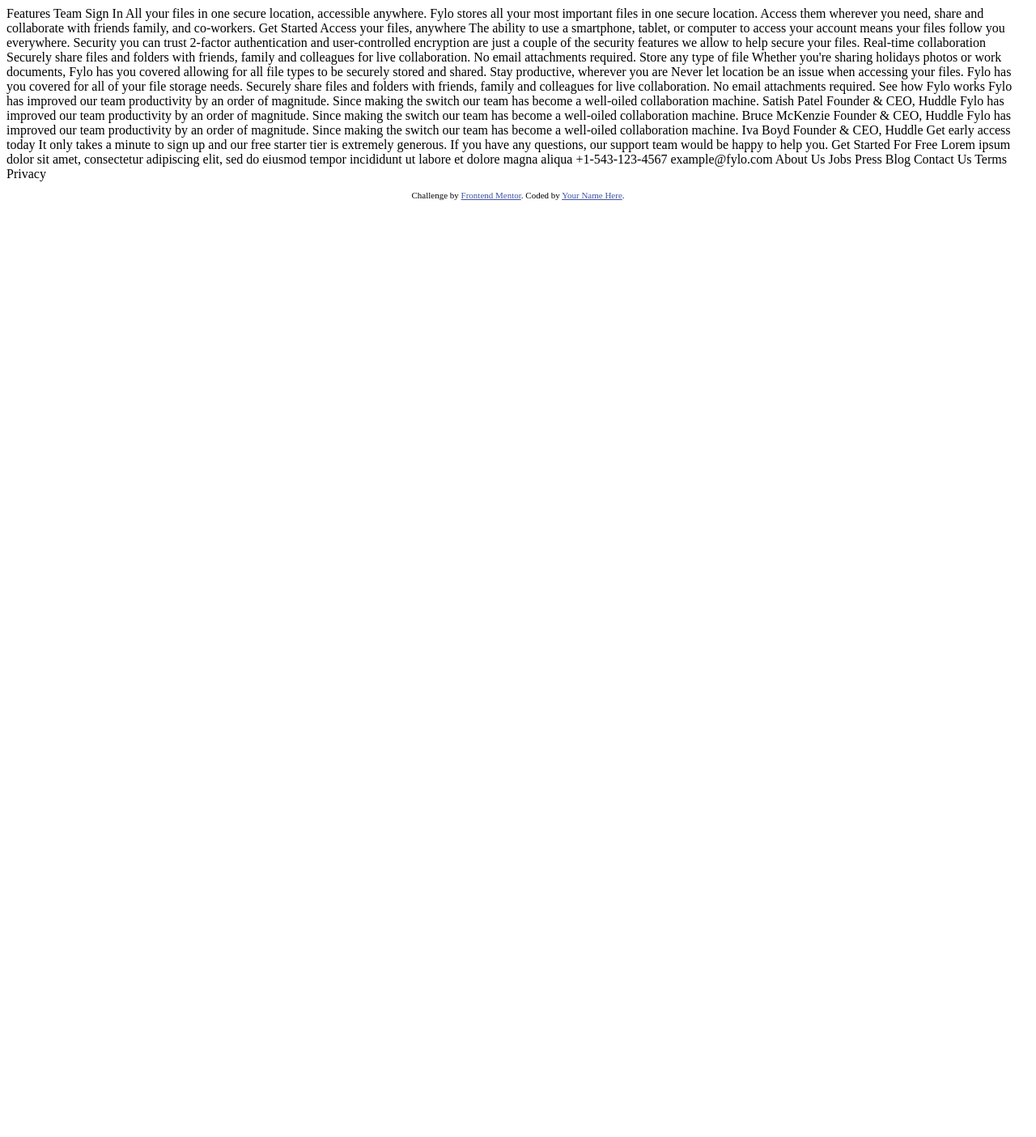
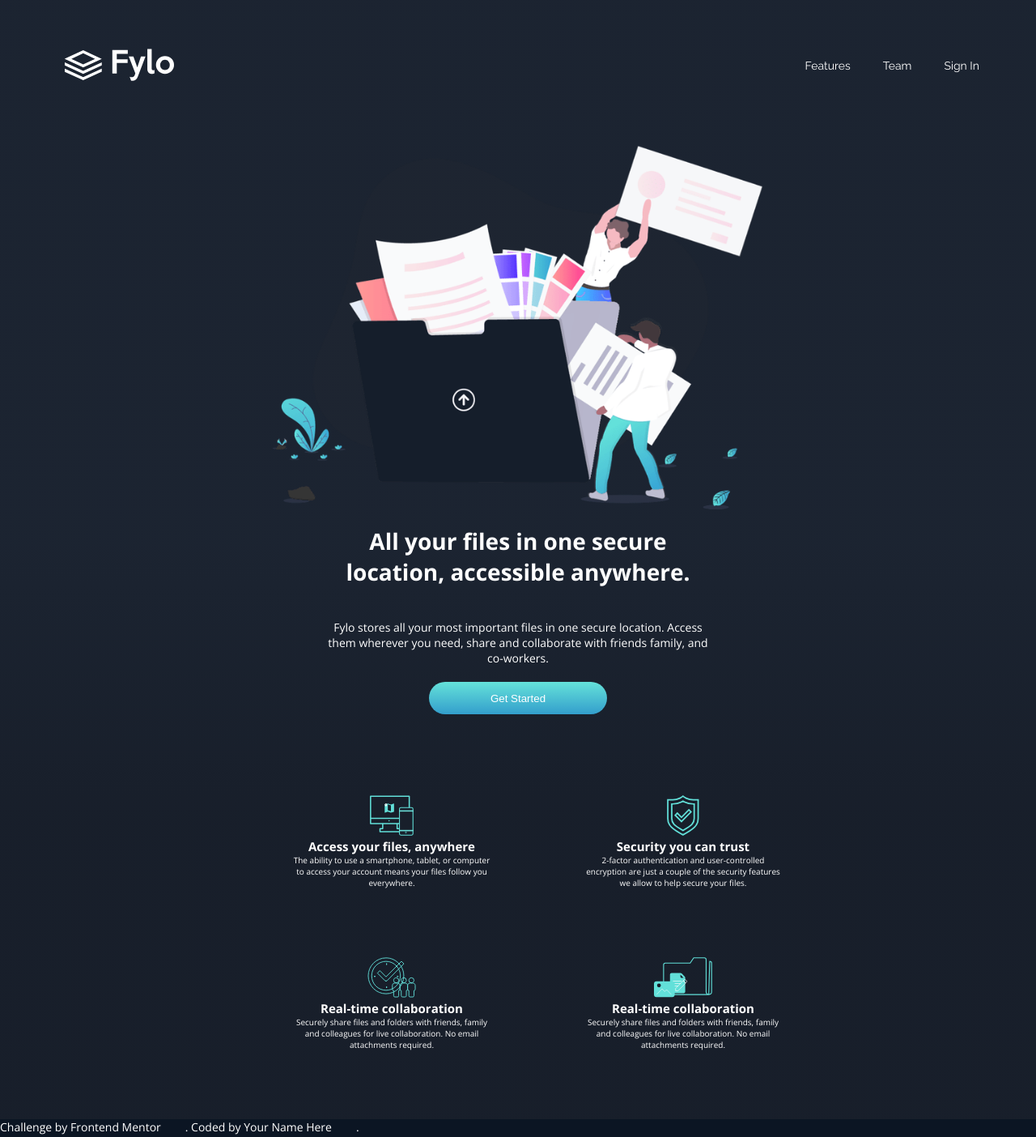
Before and after one commit to barshaya/fylo-dark-theme-landing-page-master, a plain HTML site: page index.html in a window 1280 px wide. Shown: the whole page at 81% size. Before the commit the page ends 800 px from the top, so only its background shows below. Drawn offline with nearby package versions, Linux system fonts and the light colour scheme; a web font is replaced by a local one.

Commit message:
header done

```diff
--- /dev/null
+++ b/css/style.css
@@ -0,0 +1,89 @@
+*{
+    padding: 0;
+    margin: 0;
+    box-sizing: border-box;
+}
+
+body{
+    background: linear-gradient( hsl(217, 28%, 15%) 40%, hsl(218, 28%, 13%) 60%);
+
+    color: hsl(0, 0%, 100%);
+   font-size: 14px;
+    font-family: 'Open Sans';
+}
+
+a{
+    text-decoration: none;
+    color:white;
+    padding-right:30px;
+}
+
+nav{
+    display:flex;
+    flex-direction: row;
+    justify-content: flex-end;
+    margin-right:50px;
+    margin-top:9px;
+    font-family: 'Raleway';
+}
+
+.item{
+    padding:20px;
+}
+
+.flyo-logo{
+    position:relative;
+    top:60px;
+    left:80px;
+    height:40px;
+}
+
+.img-header{
+    height: 450px;
+}
+
+.container{
+    margin: auto 30%;
+    padding-top:70px;
+}
+
+.header{
+    display:flex;
+    flex-direction: column;
+    text-align: center;
+    align-items: center;
+}
+
+.btn{
+    width:220px;
+    height:40px;
+    background:linear-gradient(0deg, hsl(198, 60%, 50%),hsl(176, 68%, 64%));
+    border-radius: 20px;
+    color: white;
+    border-style:none;
+
+}
+
+.grid-container{
+    width: 400px;
+    margin-top: 100px;
+    display: grid;
+    grid-template-rows: 200px 200px;
+    grid-template-columns: 250px 250px;
+    font-weight: 400;
+    font-size: 10px;
+    grid-column-gap: 110px;
+    justify-content: center;
+    text-align: center;
+    transform: translate(20%,0%);
+}
+
+
+
+.img-item{
+    height:50px;
+}
+footer{
+    background-color: hsl(216, 53%, 9%);
+    height:300px;
+}
--- a/index.html
+++ b/index.html
@@ -1,105 +1,92 @@
 <!DOCTYPE html>
 <html lang="en">
   <head>
-  <meta charset="UTF-8">
-  <meta name="viewport" content="width=device-width, initial-scale=1.0"> <!-- displays site properly based on user's device -->
+    <meta charset="UTF-8" />
+    <meta name="viewport" content="width=device-width, initial-scale=1.0" />
+    <!-- displays site properly based on user's device -->
 
-  <link rel="icon" type="image/png" sizes="32x32" href="./images/favicon-32x32.png">
+    <link
+      rel="icon"
+      type="image/png"
+      sizes="32x32"
+      href="./images/favicon-32x32.png"
+    />
+    <link rel="stylesheet" href="css/style.css" />
+    <link rel="stylesheet" href="https://fonts.google.com/specimen/Raleway">
+    <link href="https://fonts.googleapis.com/css2?family=Raleway:wght@400;700&display=swap" rel="stylesheet">
+    <link href="https://fonts.googleapis.com/css2?family=Open+Sans:wght@400;700&display=swap" rel="stylesheet">
+    <title>
+      Frontend Mentor | Fylo landing page with dark theme and features grid
+    </title>
+  </head>
 
-  <title>Frontend Mentor | Fylo landing page with dark theme and features grid</title>
+  <body>
+    <img class="flyo-logo" src="images/logo.svg" />
 
-  <!-- Feel free to remove these styles or customise in your own stylesheet 👍 -->
-  <style>
-    .attribution { font-size: 11px; text-align: center; }
-    .attribution a { color: hsl(228, 45%, 44%); }
-  </style>
-</head>
-<body>
-  Features
-  Team
-  Sign In
+    <nav class="navigator">
+      <a class="item" href="">Features</a>
+      <a class="item" href="">Team</a>
+      <a class="item" href=""> Sign In</a>
+    </nav>
 
-  All your files in one secure location, accessible anywhere.
+    <div class="container">
+      <div class="header">
+      <img class="img-header" src="images/illustration-intro.png" />
+        <h1 class="item">All your files in one secure location, accessible anywhere.</h1>
+        <p class="item">
+          Fylo stores all your most important files in one secure location. Access
+          them wherever you need, share and collaborate with friends family, and
+          co-workers.
+        </p>
+        <button class="btn" href=""> Get Started</button>
+      </div>
+      <div class="grid-container">
+        <div class="item-1">
+          <img class="img-item" src="images/icon-access-anywhere.svg">
+          <h2> Access your files, anywhere </h2>
+          <p>
+            The ability to use a smartphone, tablet, or computer
+            to access your account means your files
+            follow you everywhere.
+          </p>
+        </div>
+        <div class="item-2">
+          <img class="img-item" src="images/icon-security.svg">
+          <h2> Security you can trust </h2>
+          <p>
+            2-factor authentication and user-controlled
+            encryption are just a couple of the security features we allow to help
+            secure your files.
+          </p>
+        </div>
+        <div class="item-3">
+          <img class="img-item" src="images/icon-collaboration.svg">
+          <h2> Real-time collaboration </h2>
+          <p>
+            Securely share files and folders
+            with friends, family and colleagues for live collaboration. No email
+            attachments required.
+          </p>
+        </div>
+        <div class="item-4">
+          <img class="img-item" src="images/icon-any-file.svg">
+          <h2> Real-time collaboration </h2>
+          <p>
+            Securely share files and folders
+            with friends, family and colleagues for live collaboration. No email
+            attachments required.
+          </p>
+        </div>
+      </div>
+    </div>
 
-  Fylo stores all your most important files in one secure location. Access them wherever
-  you need, share and collaborate with friends family, and co-workers.
-
-  Get Started
-
-  Access your files, anywhere
-
-  The ability to use a smartphone, tablet, or computer to access your account means your
-  files follow you everywhere.
-
-  Security you can trust
-
-  2-factor authentication and user-controlled encryption are just a couple of the security
-  features we allow to help secure your files.
-
-  Real-time collaboration
-
-  Securely share files and folders with friends, family and colleagues for live collaboration.
-  No email attachments required.
-
-  Store any type of file
-
-  Whether you're sharing holidays photos or work documents, Fylo has you covered allowing for all
-  file types to be securely stored and shared.
-
-  Stay productive, wherever you are
-
-  Never let location be an issue when accessing your files. Fylo has you covered for all of your file
-  storage needs.
-
-  Securely share files and folders with friends, family and colleagues for live collaboration. No email
-  attachments required.
-
-  See how Fylo works
-
-  Fylo has improved our team productivity by an order of magnitude. Since making the switch our team has
-  become a well-oiled collaboration machine.
-
-  Satish Patel
-  Founder & CEO, Huddle
-
-  Fylo has improved our team productivity by an order of magnitude. Since making the switch our team has
-  become a well-oiled collaboration machine.
-
-  Bruce McKenzie
-  Founder & CEO, Huddle
-
-  Fylo has improved our team productivity by an order of magnitude. Since making the switch our team has
-  become a well-oiled collaboration machine.
-
-  Iva Boyd
-  Founder & CEO, Huddle
-
-  Get early access today
-
-  It only takes a minute to sign up and our free starter tier is extremely generous. If you have any
-  questions, our support team would be happy to help you.
-
-  Get Started For Free
-
-  Lorem ipsum dolor sit amet, consectetur adipiscing elit, sed do eiusmod tempor incididunt ut labore et
-  dolore magna aliqua
-
-  +1-543-123-4567
-  example@fylo.com
-
-  About Us
-  Jobs
-  Press
-  Blog
-
-  Contact Us
-  Terms
-  Privacy
 
     <footer>
       <p class="attribution">
-      Challenge by <a href="https://www.frontendmentor.io?ref=challenge" target="_blank">Frontend Mentor</a>.
-      Coded by <a href="#">Your Name Here</a>.
+        Challenge by
+        <a href="https://www.frontendmentor.io?ref=challenge" target="_blank"
+          >Frontend Mentor</a
+        >. Coded by <a href="#">Your Name Here</a>.
       </p>
     </footer>
   </body>
```
Lines whose indentation alone changed are shown as unchanged.
